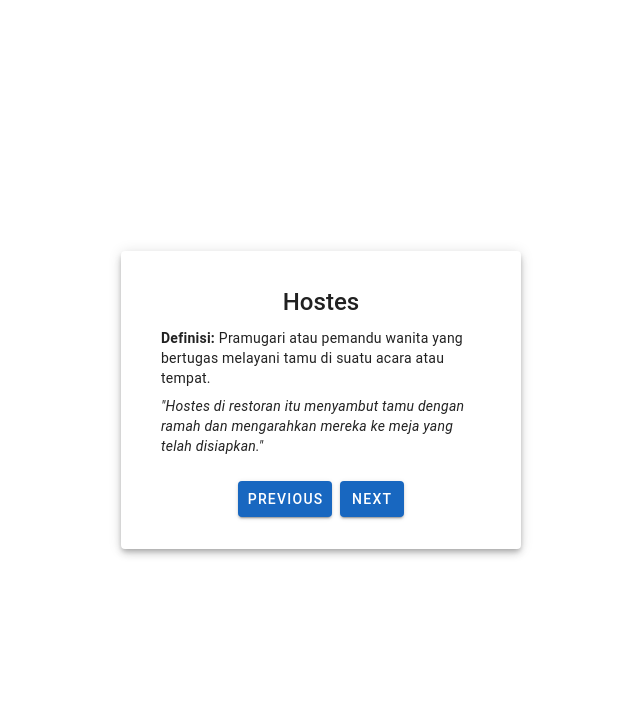
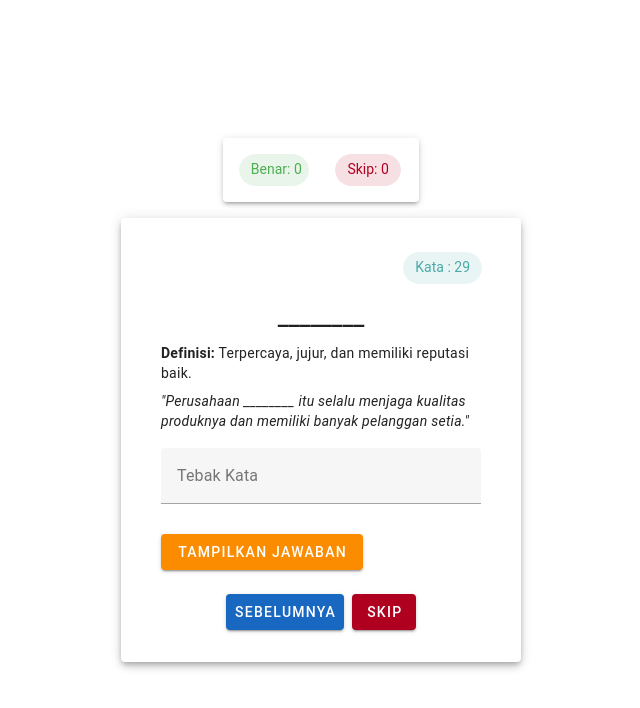
Before and after one commit to Jenusdy/flashcards-tbs-verbal, a Vue app: page / in a window 1280 px wide. Shown: the top 708 px of the page, without its empty margins (319-959 px from the left). Built offline with nearby package versions, Linux system fonts and the light colour scheme.

Commit message:
feat: Penambahan Fitur Show Score, Hidden Answer, dll

```diff
--- a/package.json
+++ b/package.json
@@ -9,6 +9,7 @@
     "preview": "vite preview"
   },
   "dependencies": {
+    "sweetalert2": "^11.17.2",
     "vue": "^3.5.13",
     "vuetify": "^3.7.18"
   },
--- a/src/App.vue
+++ b/src/App.vue
@@ -1,53 +1,168 @@
 <template>
   <v-app id="app">
     <v-container class="d-flex flex-column align-center justify-center fill-height">
+      <!-- Papan Skor -->
+      <v-card class="pa-4 mb-4 text-center" max-width="400" elevation="3">
+        <v-row justify="space-around">
+          <v-col cols="6">
+            <v-chip color="success">Benar: {{ correctCount }}</v-chip>
+          </v-col>
+          <v-col cols="6">
+            <v-chip color="error">Skip: {{ skipCount }}</v-chip>
+          </v-col>
+        </v-row>
+      </v-card>
+
       <v-card class="pa-6" max-width="400" elevation="5">
-      <v-card-title class="text-h5 text-center" v-if="cards.length">{{ cards[currentIndex].word }}</v-card-title>
-      <v-card-text v-if="cards.length">
-        <p><strong>Definisi:</strong> {{ cards[currentIndex].definition }}</p>
-        <p class="mt-2 font-italic">"{{ cards[currentIndex].example }}"</p>
-      </v-card-text>
-      <v-card-actions class="justify-center">
-        <v-btn @click="prevCard" color="primary" variant="elevated">Previous</v-btn>
-        <v-btn @click="nextCard" color="primary" variant="elevated">Next</v-btn>
-      </v-card-actions>
-    </v-card>
+        <!-- Cegah error dengan v-if -->
+        <template v-if="cards.length">
+          <!-- Cards Left Indicator -->
+          <v-chip class="float-right" color="secondary">
+            Kata : {{ cards.length - usedIndexes.size }}
+          </v-chip>
+
+          <!-- Card Title - Show Word if "Show Answer" is clicked -->
+          <v-card-title class="mt-12 text-h5 text-center">
+            {{ showAnswer ? cards[currentIndex]?.word : "_".repeat(cards[currentIndex]?.word.length || 8) }}
+          </v-card-title>
+
+          <v-card-text>
+            <p><strong>Definisi:</strong> {{ cards[currentIndex]?.definition || "Memuat..." }}</p>
+            <p class="mt-2 font-italic">"{{ hiddenExample }}"</p>
+
+            <!-- Input field for guessing -->
+            <v-text-field
+              v-model="userGuess"
+              label="Tebak Kata"
+              outlined
+              class="mt-4"
+              @keyup.enter="checkAnswer"
+            ></v-text-field>
+
+            <!-- Show Answer Button -->
+            <v-btn @click="revealAnswer" color="warning" variant="elevated" class="mt-2">Tampilkan Jawaban</v-btn>
+          </v-card-text>
+
+          <v-card-actions class="justify-center">
+            <v-btn @click="prevCard" color="primary" variant="elevated">Sebelumnya</v-btn>
+            <v-btn @click="skipCard" color="error" variant="elevated">Skip</v-btn>
+          </v-card-actions>
+        </template>
+
+        <!-- Loading Indicator -->
+        <template v-else>
+          <v-card-title class="text-h5 text-center">Memuat Data...</v-card-title>
+          <v-progress-linear indeterminate color="primary"></v-progress-linear>
+        </template>
+      </v-card>
     </v-container>
   </v-app>
 </template>
 
 <script>
+import Swal from "sweetalert2";
+
 export default {
   data() {
     return {
       currentIndex: 0,
-      cards: []
+      cards: [],
+      usedIndexes: new Set(),
+      userGuess: "",
+      showAnswer: false,
+      correctCount: 0,
+      skipCount: 0,
     };
+  },
+  computed: {
+    hiddenExample() {
+      if (!this.cards.length) return "";
+      const word = this.cards[this.currentIndex]?.word || "";
+      const regex = new RegExp(`\\b${word}\\b`, "gi");
+      return this.cards[this.currentIndex]?.example?.replace(regex, "_".repeat(word.length)) || "";
+    },
   },
   methods: {
     async fetchCards() {
       try {
-        const response = await fetch('/cards.json');
+        const response = await fetch("/cards.json");
         this.cards = await response.json();
-        console.log(response);
+        this.shuffleCards();
       } catch (error) {
-        console.error('Error loading flashcards:', error);
+        Swal.fire({
+          icon: "error",
+          title: "Gagal Memuat Data",
+          text: "Terjadi kesalahan saat mengambil data kartu.",
+        });
       }
     },
+    shuffleCards() {
+      this.cards = this.cards.sort(() => Math.random() - 0.5);
+      this.usedIndexes.clear();
+      this.currentIndex = 0;
+      this.correctCount = 0;
+      this.skipCount = 0;
+    },
     nextCard() {
-      if (this.cards.length) {
-        this.currentIndex = (this.currentIndex + 1) % this.cards.length;
+      if (this.cards.length === 0) return;
+      if (!this.showAnswer && !this.userGuess.trim()) {
+        this.skipCount++;
+      }
+
+      if (this.usedIndexes.size >= this.cards.length) {
+        this.shuffleCards();
+      }
+
+      do {
+        this.currentIndex = Math.floor(Math.random() * this.cards.length);
+      } while (this.usedIndexes.has(this.currentIndex));
+
+      this.usedIndexes.add(this.currentIndex);
+      this.resetGuess();
+    },
+    prevCard() {
+      if (this.cards.length === 0) return;
+
+      do {
+        this.currentIndex = Math.floor(Math.random() * this.cards.length);
+      } while (this.usedIndexes.has(this.currentIndex));
+
+      this.usedIndexes.add(this.currentIndex);
+      this.resetGuess();
+    },
+    checkAnswer() {
+      if (this.userGuess.trim().toLowerCase() === this.cards[this.currentIndex]?.word.toLowerCase()) {
+        this.correctCount++;
+        Swal.fire({
+          icon: "success",
+          title: "Benar!",
+          text: "Great job! Jawaban Anda benar.",
+        }).then(() => {
+          this.nextCard();
+        });
+      } else {
+        Swal.fire({
+          icon: "error",
+          title: "Coba lagi!",
+          text: "Oops! Itu bukan jawaban yang benar.",
+        });
       }
     },
-    prevCard() {
-      if (this.cards.length) {
-        this.currentIndex = (this.currentIndex - 1 + this.cards.length) % this.cards.length;
-      }
-    }
+    skipCard() {
+      this.skipCount++;
+      this.nextCard();
+    },
+    revealAnswer() {
+      this.showAnswer = true;
+    },
+    resetGuess() {
+      this.userGuess = "";
+      this.showAnswer = false;
+    },
   },
   mounted() {
     this.fetchCards();
-  }
+  },
 };
 </script>
 
@@ -58,4 +173,9 @@ body {
 .v-container {
   min-height: 100vh;
 }
+.float-right {
+  position: absolute;
+  top: 10px;
+  right: 15px;
+}
 </style>
```
Also changed, not shown: 1 other file (tests, documents, lock files or other folders).
